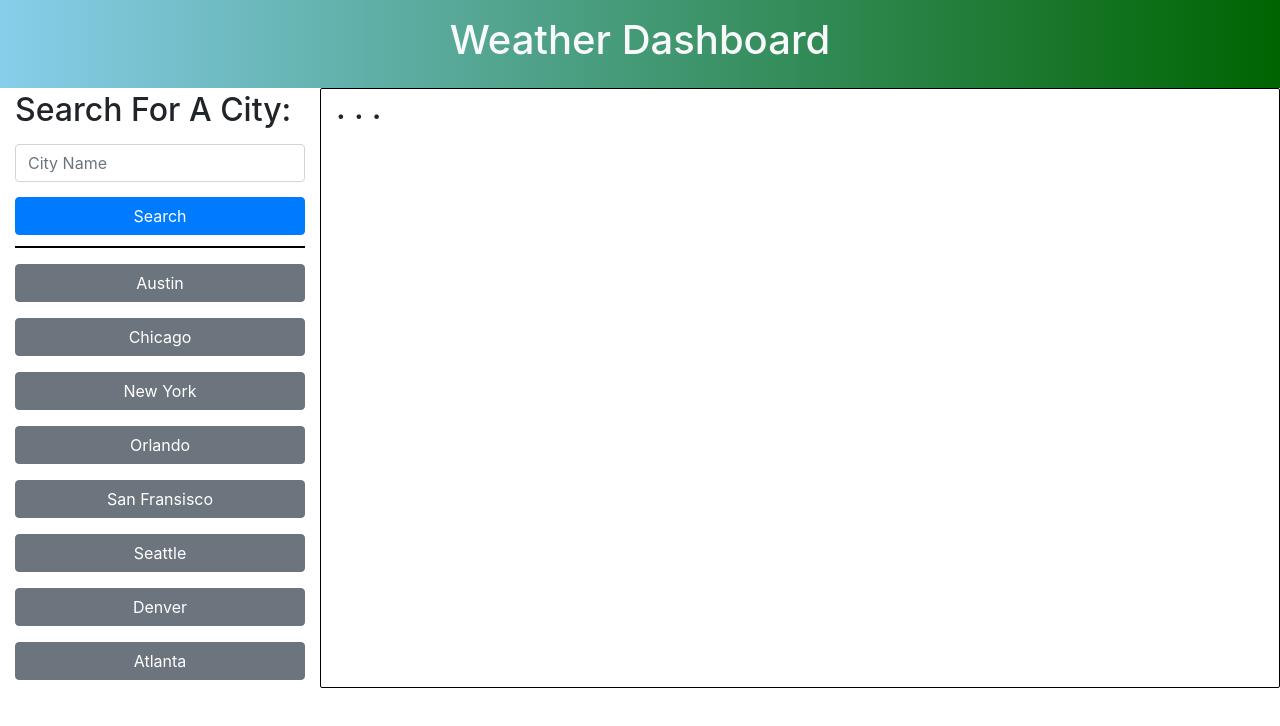
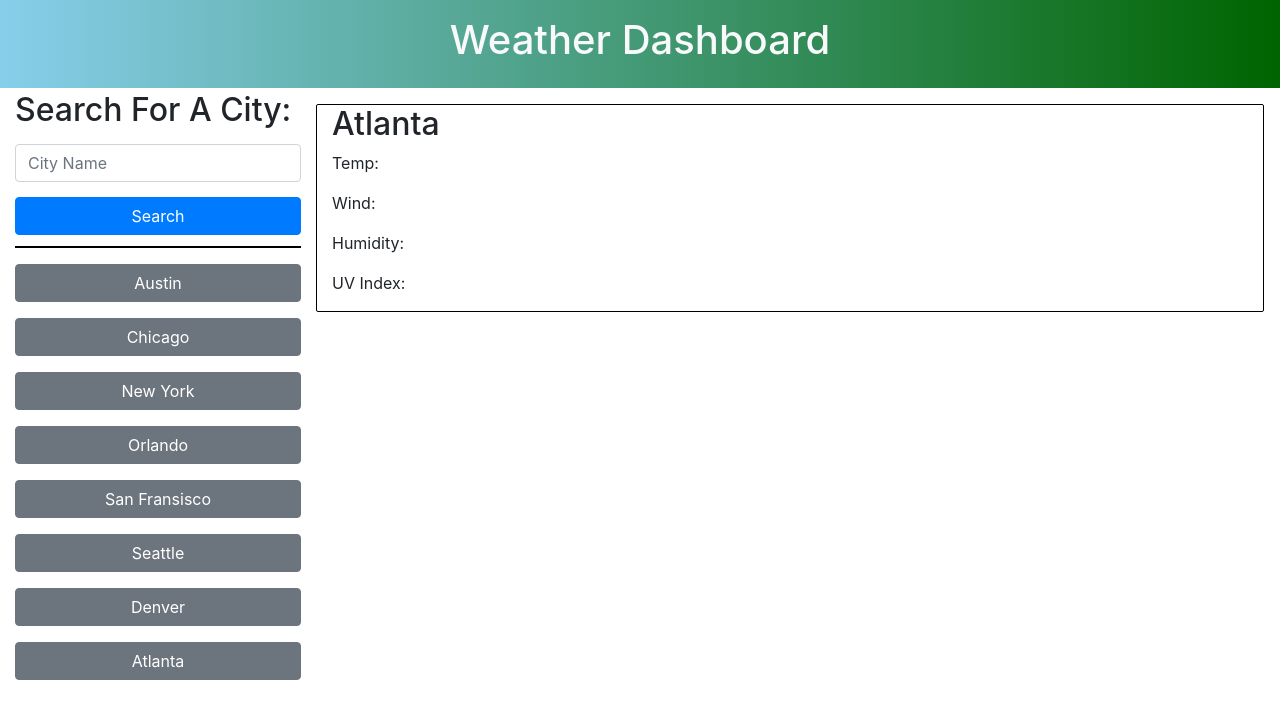
Before and after one commit to strudelAndCoffee/weather-or-not, a plain HTML site: page index.html in a window 1280 px wide. Drawn offline with nearby package versions, Linux system fonts and the light colour scheme; a web font is replaced by a local one.

Commit message:
added data <p>s and adjusted flex and padding in today display field

```diff
--- a/index.html
+++ b/index.html
@@ -16,11 +16,11 @@
         <h1>Weather Dashboard</h1>
     </header>
 
-    <main class="d-flex">
+    <main class="d-flex align-items-start pr-3">
         <aside class="col-lg-3">
             <div class="d-flex flex-column justify-content-around mb-2 search-form">
                 <h2>Search For A City:</h2>
-                <input type="text" placeholder="City Name" class="form-control" aria-describedby="inputGroup-sizing-lg" id="city-name" />
+                <input type="text" placeholder="City Name" class="form-control" aria-describedby="inputGroup-sizing-xl" id="city-name" />
                 <button type="button" class="btn btn-primary btn-md my-2" id="search-btn">Search</button>
             </div>
             <div class="d-flex flex-column">
@@ -35,9 +35,13 @@
             </div>
         </aside>
 
-        <section class="col-lg-9" id="info-display">
+        <section class="col-lg-9 mt-3" id="info-display">
             <div id="today">
-                <h2 id="city-date">. . .</h2>
+                <h2 id="city-date">Atlanta</h2>
+                <p>Temp: <span id="temp"></span></p>
+                <p>Wind: <span id="wind"></span></p>
+                <p>Humidity: <span id="humidity"></span></p>
+                <p>UV Index: <span id="uv"></span></p>
             </div>
 
             <div id="forecast"></div>
```
